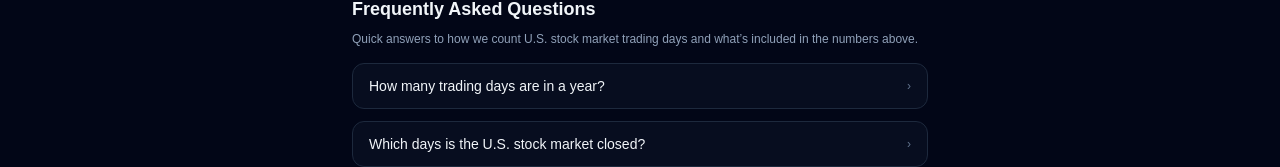
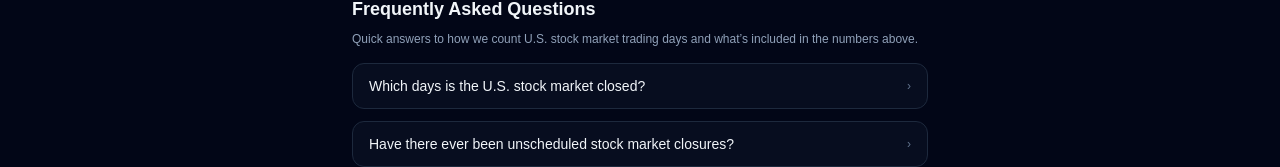
Before and after one commit to eastburnn/HowManyTradingDays, a Next.js app: page / in a window 1280 px wide. Shown: the part 1589-1756 px from the top of the page. Built offline with nearby package versions, Linux system fonts and the light colour scheme.

Commit message:
Dedupe homepage: drop FAQ question covered by Quick Answers card
The year-count question lived in both sections with the same answer
and link. Also point the holiday-schedule FAQ at /stock-market-holidays
instead of the year page.

Co-Authored-By: Claude Opus 5 <noreply@anthropic.com>

```diff
--- a/components/FAQ.tsx
+++ b/components/FAQ.tsx
@@ -10,21 +10,12 @@ type FaqItem = {
 
 const faqs: FaqItem[] = [
   {
-    question: "How many trading days are in a year?",
-    answer:
-      "For U.S. markets, most years have about 252 trading days after removing weekends and full market holidays. The exact total ranges from 250 to 253 depending on how holidays fall.",
-    link: {
-      href: "/trading-days-in-a-year",
-      label: "See the exact count for every year",
-    },
-  },
-  {
     question: "Which days is the U.S. stock market closed?",
     answer:
       "We follow the standard NYSE/Nasdaq holiday schedule: New Year's Day, Martin Luther King Jr. Day, Presidents' Day, Good Friday, Memorial Day, Juneteenth, Independence Day, Labor Day, Thanksgiving Day, and Christmas Day. When these fall on a weekend, an observed weekday holiday is used instead. The list above shows the holidays still ahead this year.",
     link: {
-      href: "/trading-days-in-a-year",
-      label: "Full holiday and trading-day breakdown",
+      href: "/stock-market-holidays",
+      label: "Full holiday schedule for this year and next",
     },
   },
   {
```
